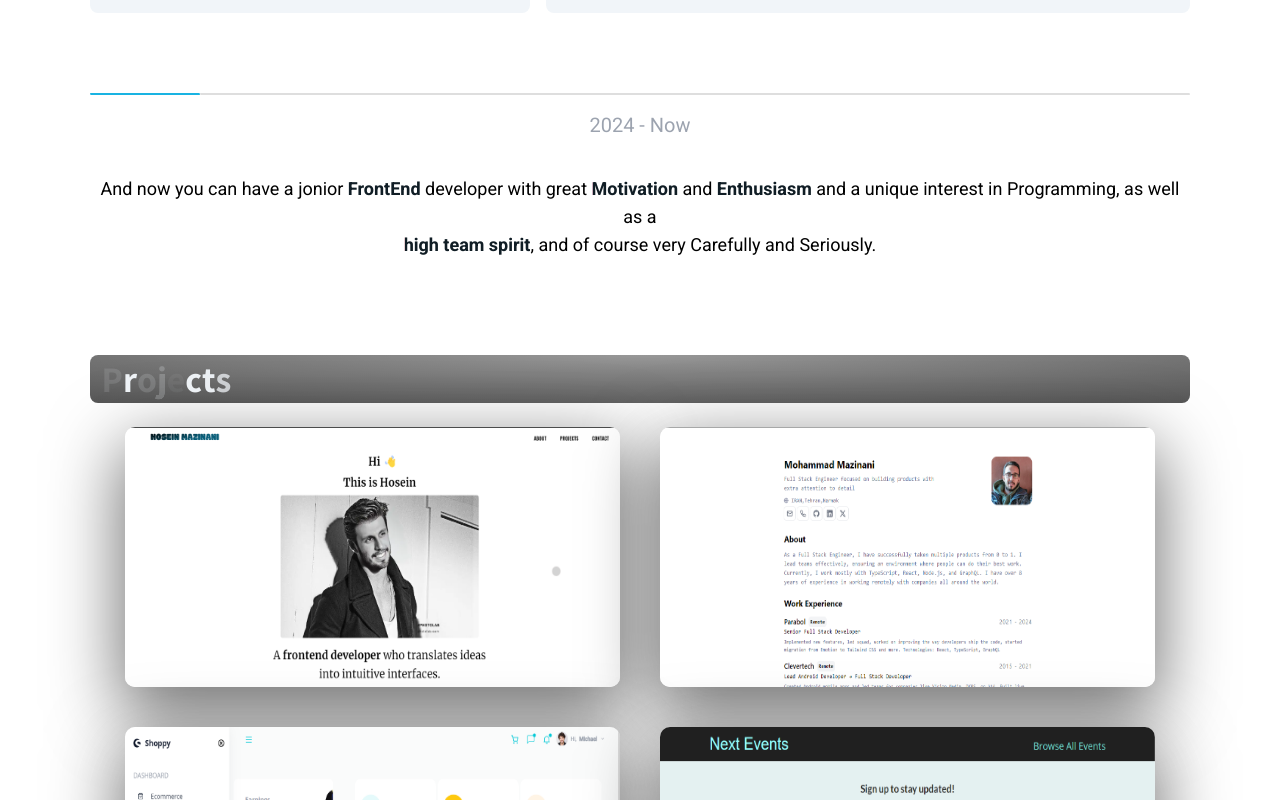
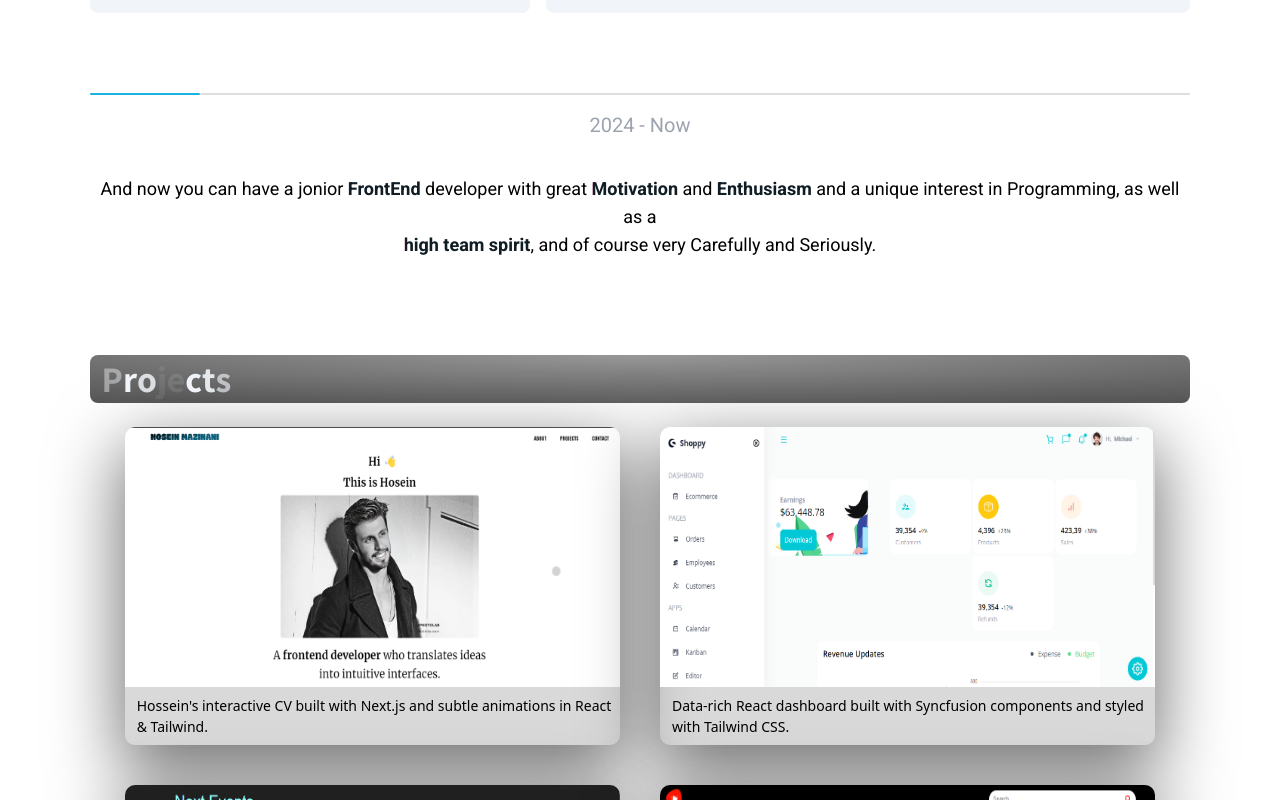
Before and after one commit to Hoseinkhan1998/CV, a Next.js app: page / in a window 1280 px wide. Shown: the part 2000-2800 px from the top of the page. Built offline with nearby package versions, Linux system fonts and the light colour scheme; a web font is replaced by a local one.

Commit message:
fix: add description to projects

```diff
--- a/components/Skills/index.js
+++ b/components/Skills/index.js
@@ -3,12 +3,12 @@ import classes from "./index.module.css"
 import Link from 'next/link'
 
 
-const Skills = ({ skills, img, link }) => {
+const Skills = ({ skills, img, link, description }) => {
     return (
         <div className={classes.container}>
             <div className={classes.skill1} style={{ backgroundImage: `url(/images/${img})` }}>
                 <div className={`w-full flex flex-col px-6 ${classes.content}`}>
-                    <div className={`flex flex-wrap justify-center gap-2 `} style={{padding: '15% 12%',height: '200px' }}>
+                    <div className={`flex flex-wrap justify-center gap-2 `} style={{ padding: '15% 12%', height: '200px' }}>
                         {skills.map((skill) => {
                             return (
                                 <div className='flex justify-center items-center font-extralight text-white px-4 bg-transparent rounded-lg'
@@ -26,6 +26,9 @@ const Skills = ({ skills, img, link }) => {
                     </div>
                 </div>
             </div>
+            <div className='text-[14px] mt-2 pl-3 font-medium pb-2'>
+                <p>{description}</p>
+            </div>
         </div>
     )
 }
--- a/components/Skills/index.module.css
+++ b/components/Skills/index.module.css
@@ -14,6 +14,7 @@
     width: 100%;
     box-shadow: rgba(0, 0, 0, 0.56) 0px 22px 70px 4px;
     border-radius: 10px;
+    background-color: rgba(29, 29, 29, 0.164);
 }
 
 .box {
@@ -28,7 +29,7 @@
     background-size: 100% 100%;
     background-repeat: no-repeat;
     color: rgb(0, 0, 0);
-    border-radius: 10px;
+    border-radius: 10px 10px 0px 0px;
     transition: box-shadow 0.5s;
 }
 
--- a/pages/skills&projects/index.js
+++ b/pages/skills&projects/index.js
@@ -37,39 +37,57 @@ const Projects = () => {
         className={classes.container}>
 
         <Section translateStyle={"translateX(-400px)"}>
-          <Skills skills={["NEXT.JS", "React", "Tailwind", "Framer Motion"]} img="project2.png" link="https://www.hoseinmazinani.ir" />
+          <Skills
+            skills={["NEXT.JS", "React", "Tailwind", "Framer Motion"]}
+            img="project2.png"
+            link="https://www.hoseinmazinani.ir"
+            description="Hossein's interactive CV built with Next.js and subtle animations in React & Tailwind."
+          />
         </Section>
 
         <Section translateStyle={"translateX(400px)"}>
-          <Skills skills={["HTML", "CSS", "NEXT.JS", "React", "Tailwind"]} img="mohma.png" link="https://mohammad-portfolio-master.vercel.app/" />
+          <Skills
+            skills={["React", "Tailwind", "Syncfusion", "Eslint"]}
+            img="dashboard.png"
+            link="https://dashboard-five-flax.vercel.app/"
+            description="Data-rich React dashboard built with Syncfusion components and styled with Tailwind CSS."
+          />
         </Section>
 
         <Section translateStyle={"translateX(-400px)"}>
-          <Skills skills={["React", "Tailwind", "Syncfusion", "Eslint"]} img="dashboard.png" link="https://dashboard-five-flax.vercel.app/" />
+          <Skills
+            skills={["NEXT.JS", "React", "Mongo db", "SWR", "Html&Css"]}
+            img="event.png"
+            link="https://nextjs-tutorial-coral-three.vercel.app/"
+            description="Dynamic event list app built using Next.js, React, MongoDB, and SWR for data management."
+          />
         </Section>
 
         <Section translateStyle={"translateX(400px)"}>
-          <Skills skills={["NEXT.JS", "React", "Mongo db", "SWR", "Html&Css"]} img="event.png" link="https://nextjs-tutorial-coral-three.vercel.app/" />
+          <Skills
+            skills={["React", "MUI", "Axios", "Emotion"]}
+            img="clone.png"
+            link="https://youtube-clone-xi-five.vercel.app/"
+            description='YouTube clone app built in React with MUI for a sleek UI and Axios for data management.'
+            />
         </Section>
 
         <Section translateStyle={"translateX(-400px)"}>
-          <Skills skills={["NEXT.JS", "React", "Mongo db", "Html", "CSS"]} img="nextjs-tutorial.png" link="https://my-first-next-js-demo.vercel.app/" />
+          <Skills
+            skills={["React", "Tailwind", "Redux", "Next.js"]}
+            img="shoppingcard.png"
+            link="https://shopping-card-coral.vercel.app/"
+            description='Interactive shopping cart built with Next.js, React and Redux for state management.'
+            />
         </Section>
 
         <Section translateStyle={"translateX(400px)"}>
-          <Skills skills={["HTML", "CSS", "React", "Tailwind"]} img="tp.png" link="https://tutorial-portfolio-wheat.vercel.app/" />
-        </Section>
-
-        <Section translateStyle={"translateX(-400px)"}>
-          <Skills skills={["React", "MUI", "Axios", "Emotion"]} img="clone.png" link="https://youtube-clone-xi-five.vercel.app/" />
-        </Section>
-
-        <Section translateStyle={"translateX(400px)"}>
-          <Skills skills={["mui-tel", "MUI", "verification-input", "React", "Tailwind", "swipeable views"]} img="fintech.png" link="https://fintech-mobile-app-psi.vercel.app/" />
-        </Section>
-
-        <Section translateStyle={"translateX(-400px)"}>
-          <Skills skills={["pro-sidebar", "MUI", "React", "Tailwind",]} img="todo.png" link="https://todo-pied-five.vercel.app/" />
+          <Skills
+            skills={["mui-tel", "MUI", "React", "Tailwind", "swipeable views"]}
+            img="fintech.png"
+            link="https://fintech-mobile-app-psi.vercel.app/"
+            description= 'A mobile fintech app built with React & MUI, inspired by Figma, featuring swipeable views.'
+            />
         </Section>
 
       </motion.div>
```
Also changed, not shown: public/images/shoppingcard.png (added).
